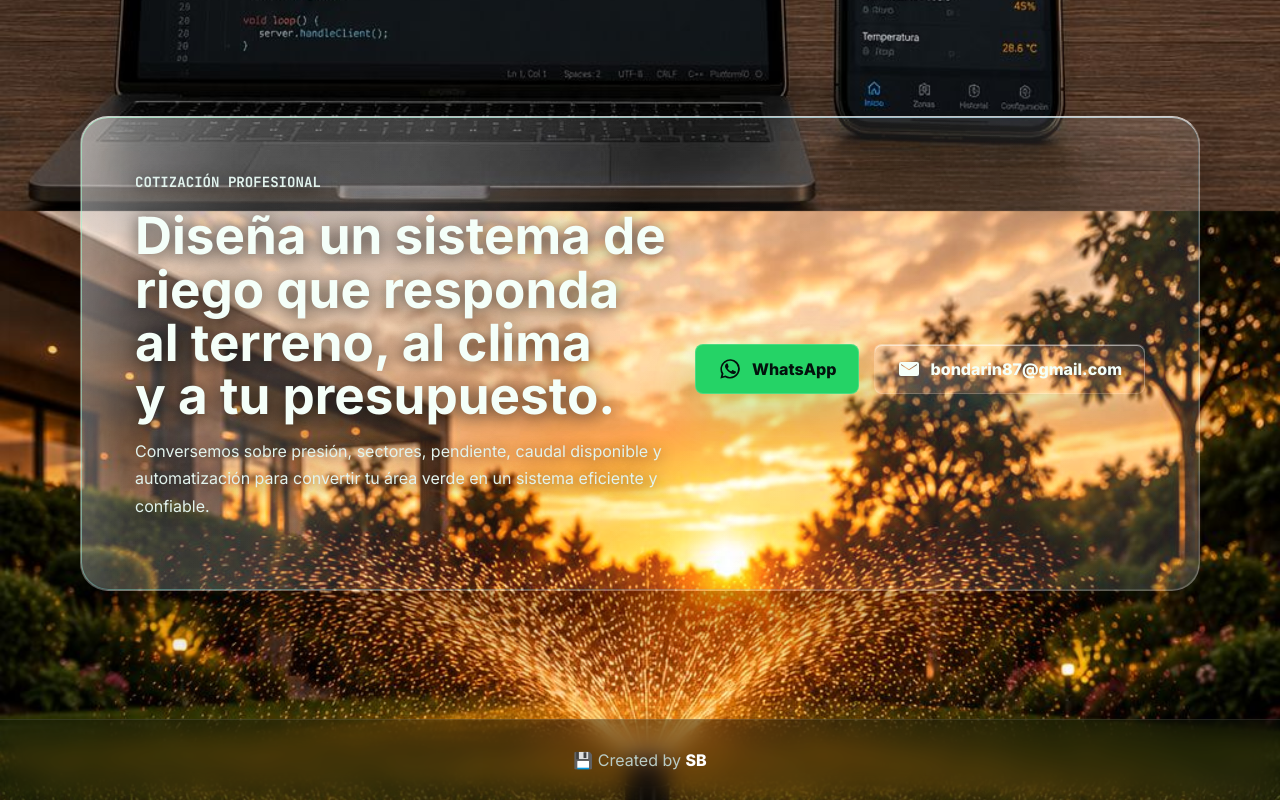
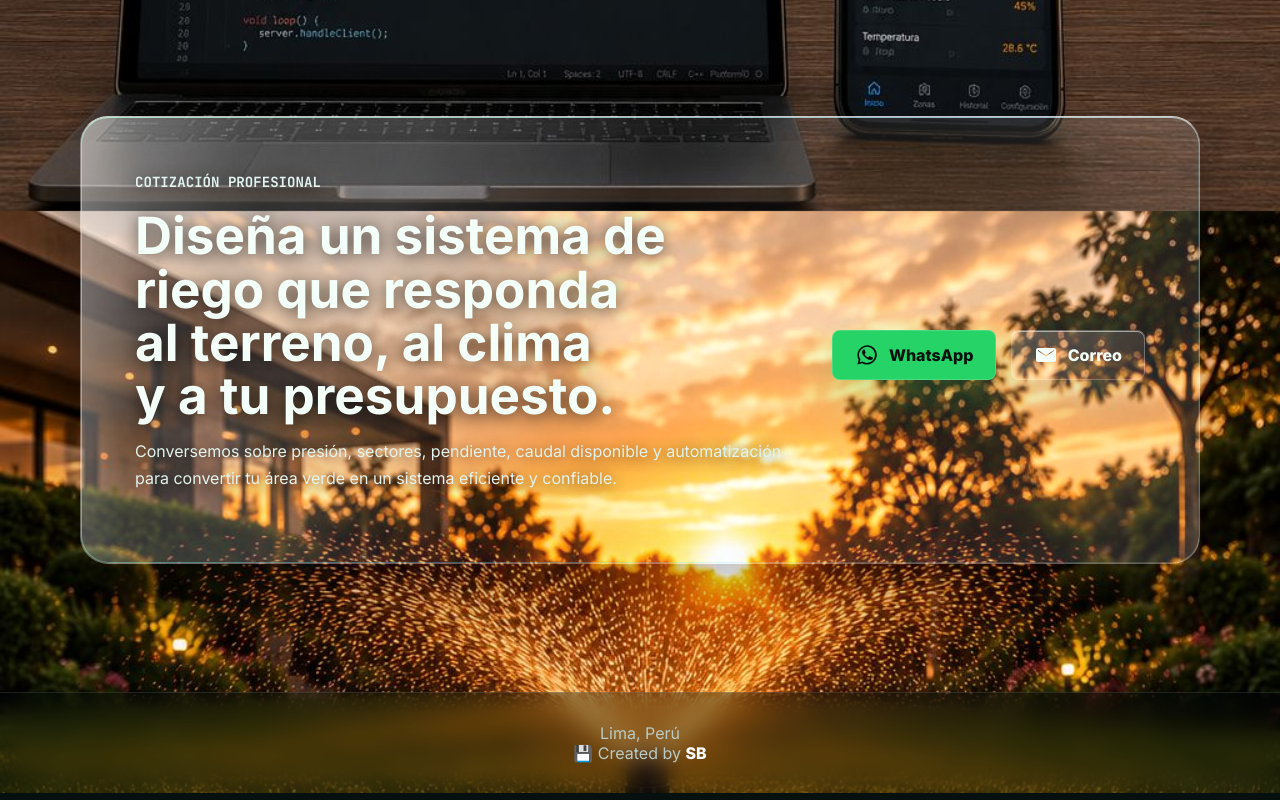
Before and after one commit to bondarin87/riego, a plain HTML site: page index.html in a window 1280 px wide. Shown: the part 3629-4429 px from the top of the page. Drawn offline with Linux system fonts and the light colour scheme.

Commit message:
Update index.html

```diff
--- a/index.html
+++ b/index.html
@@ -186,7 +186,7 @@
               <svg viewBox="0 0 24 24" aria-hidden="true">
                 <path d="M4 5h16a2 2 0 0 1 2 2v10a2 2 0 0 1-2 2H4a2 2 0 0 1-2-2V7a2 2 0 0 1 2-2Zm0 3.1 8 5.2 8-5.2V7l-8 5.2L4 7v1.1Z" />
               </svg>
-              <span>bondarin87@gmail.com</span>
+              <span>Correo</span>
             </a>
           </div>
         </div>
@@ -206,7 +206,11 @@
     </a>
 
     <footer class="site-footer">
-      <p>💾 Created by <a href="https://www.instagram.com/serbondar" target="_blank" rel="noopener noreferrer">SB</a></p>
+      <p>Lima, Perú</p>
+      <p>
+        <span class="footer-floppy" aria-hidden="true">💾</span>
+        Created by <a href="https://www.instagram.com/serbondar" target="_blank" rel="noopener noreferrer">SB</a>
+      </p>
     </footer>
 
     <script src="script.js"></script>
```
